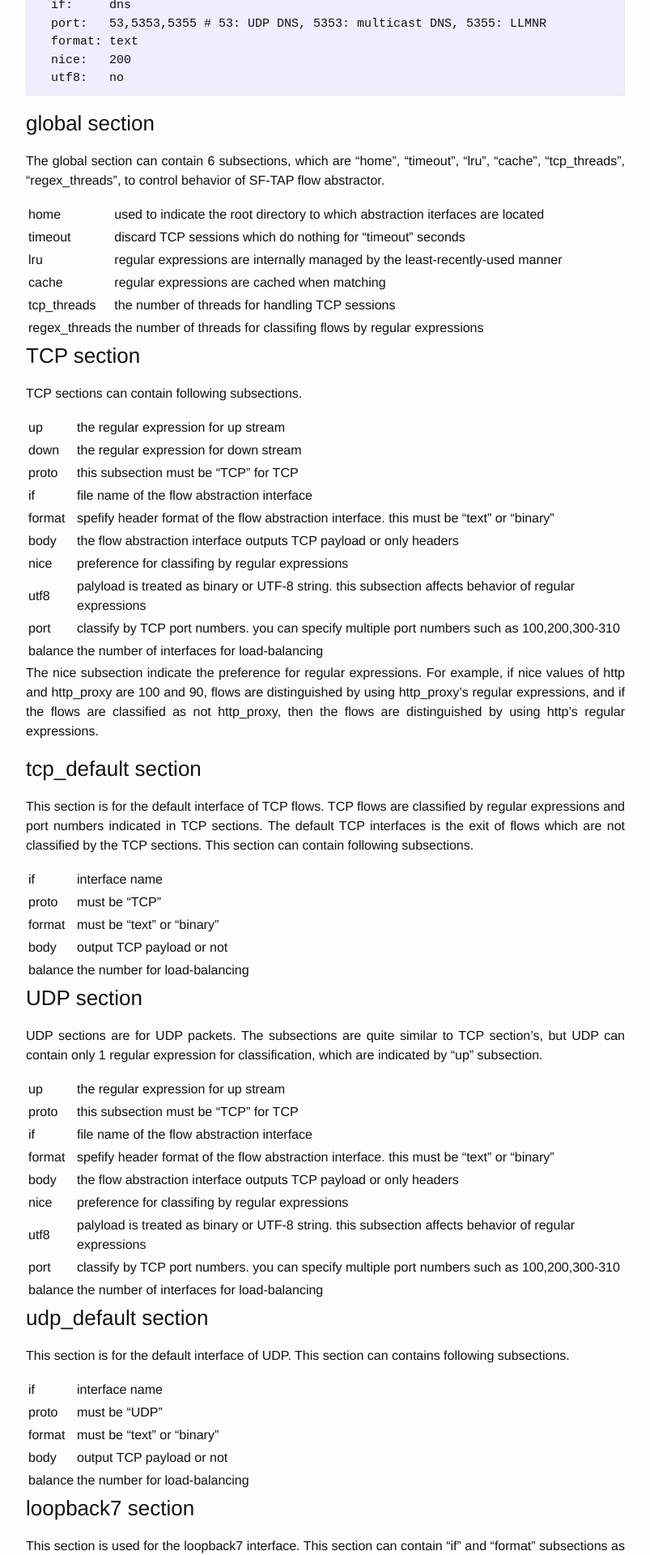
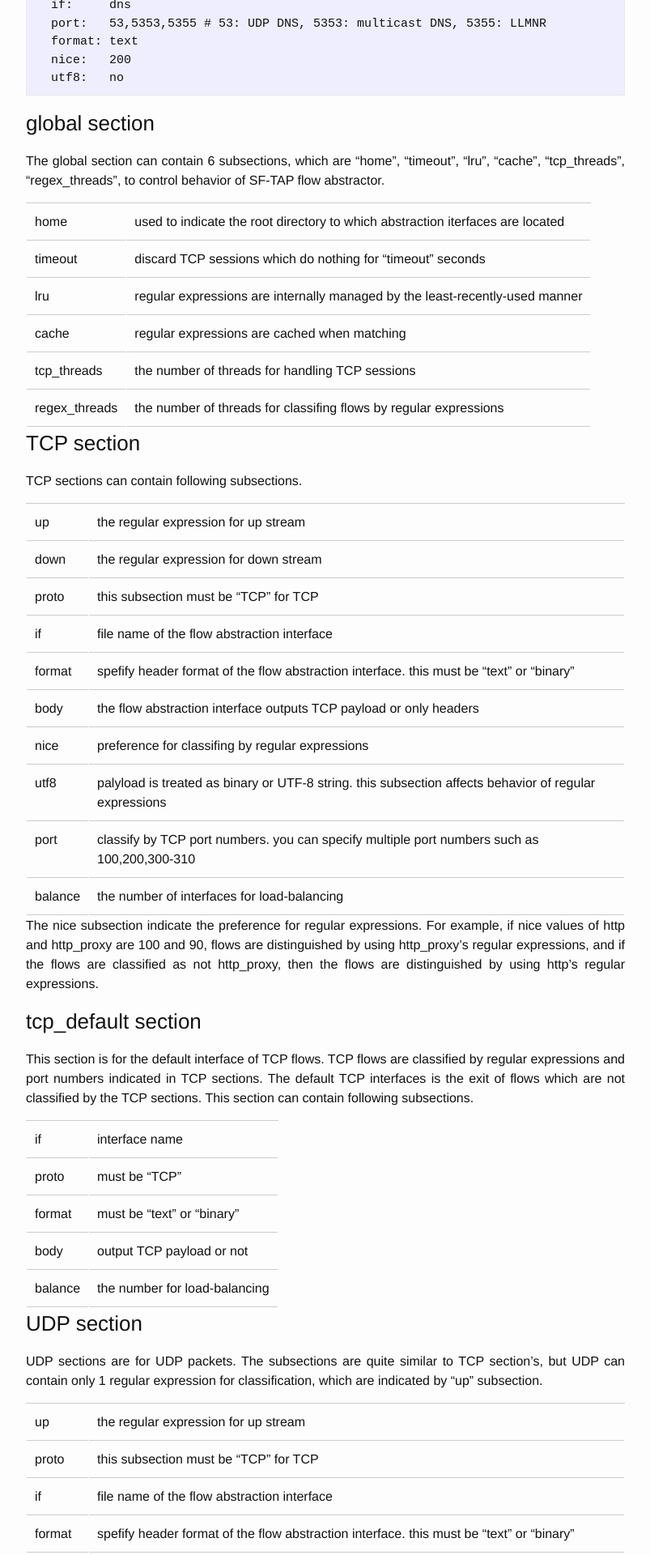
Before and after one commit to SF-TAP/SF-TAP.github.io, a Jekyll site: the page built from _posts/2016-04-24-configuration-of-flow-abstractor.markdown, in a window 1280 px wide. Shown: the part 1791-3711 px from the top of the page at 81% size, without its empty margins (238-1041 px from the left). Built offline with Jekyll 4.4.1, drawn with Linux system fonts in a browser that asks for light colours.

Commit message:
fix the style of table

```diff
--- a/_sass/_base.scss
+++ b/_sass/_base.scss
@@ -214,3 +214,24 @@ pre {
     word-wrap: break-word;
     overflow: auto;
 }
+
+table {
+	border-collapse: separate;
+	border-spacing: 1px;
+	text-align: left;
+	line-height: 1.5;
+	border-top: 1px solid #ccc;
+}
+
+table th {
+	padding: 10px;
+	font-weight: bold;
+	vertical-align: top;
+	border-bottom: 1px solid #ccc;
+}
+
+table td {
+	padding: 10px;
+	vertical-align: top;
+	border-bottom: 1px solid #ccc;
+}
```
